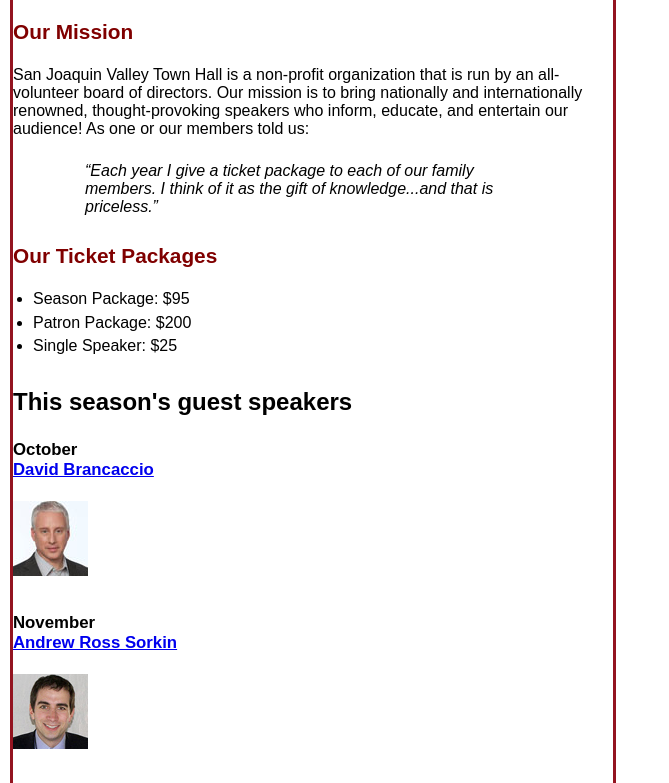
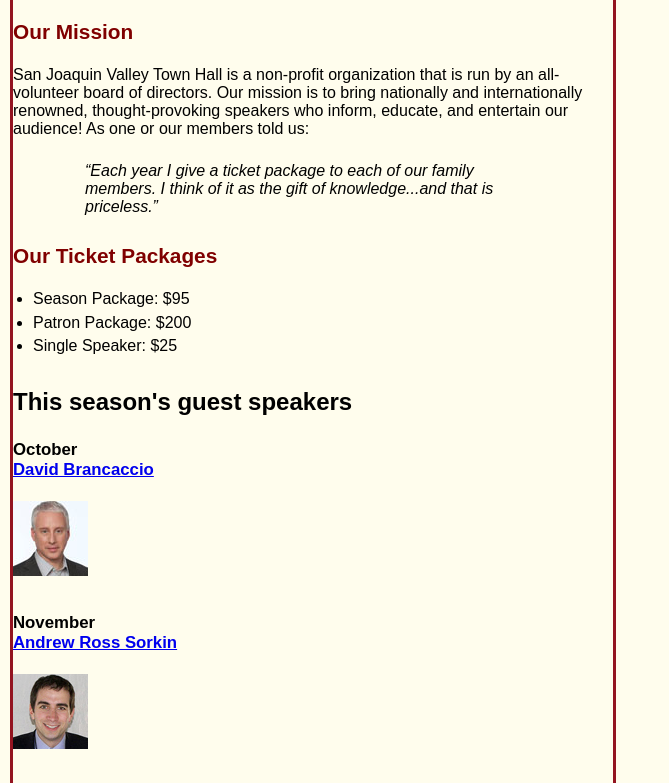
Before and after one commit to SaintSTC/A07, a plain HTML site: page index.html in a window 1280 px wide. Shown: the part 122-905 px from the top of the page, without its empty margins (0-669 px from the left). Drawn offline with Linux system fonts and the light colour scheme.

Commit message:
not working atm

```diff
--- a/styles/c4_main.css
+++ b/styles/c4_main.css
@@ -2,13 +2,10 @@
 body {
 	font-family: Arial, Helvetica, sans-serif;
     font-size: 100%;
-	width: 600px;
-	margin-top: 0;
-	margin-bottom: 0;
-	margin-left: auto;
-	margin-right: auto;
-	border-style: solid;
-	border-color: #931420;
+    width: 600px;
+    margin: 0 auto;
+    border: 3px solid #931420;
+    background-color: #fffded;
 }
 
 /* the styles for the header */
```
